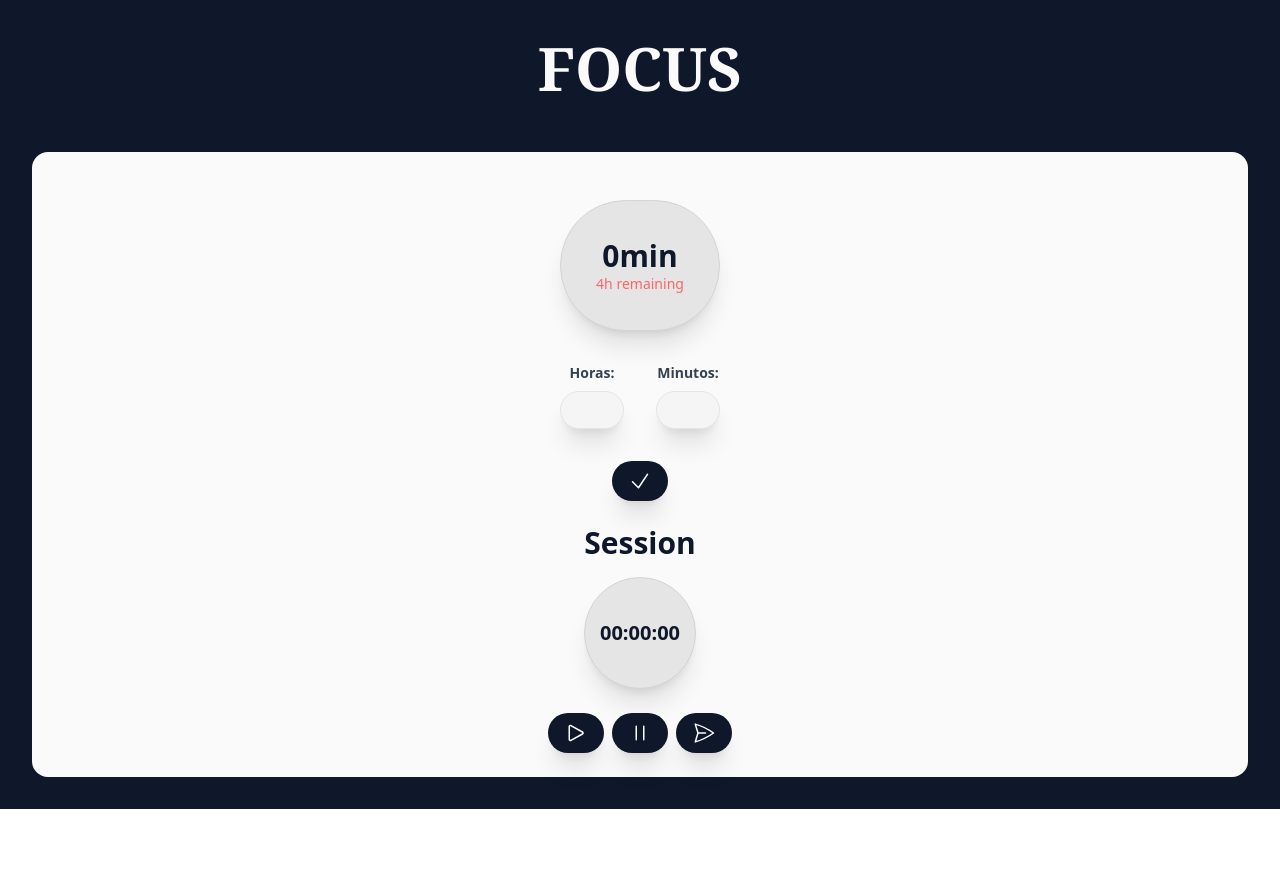
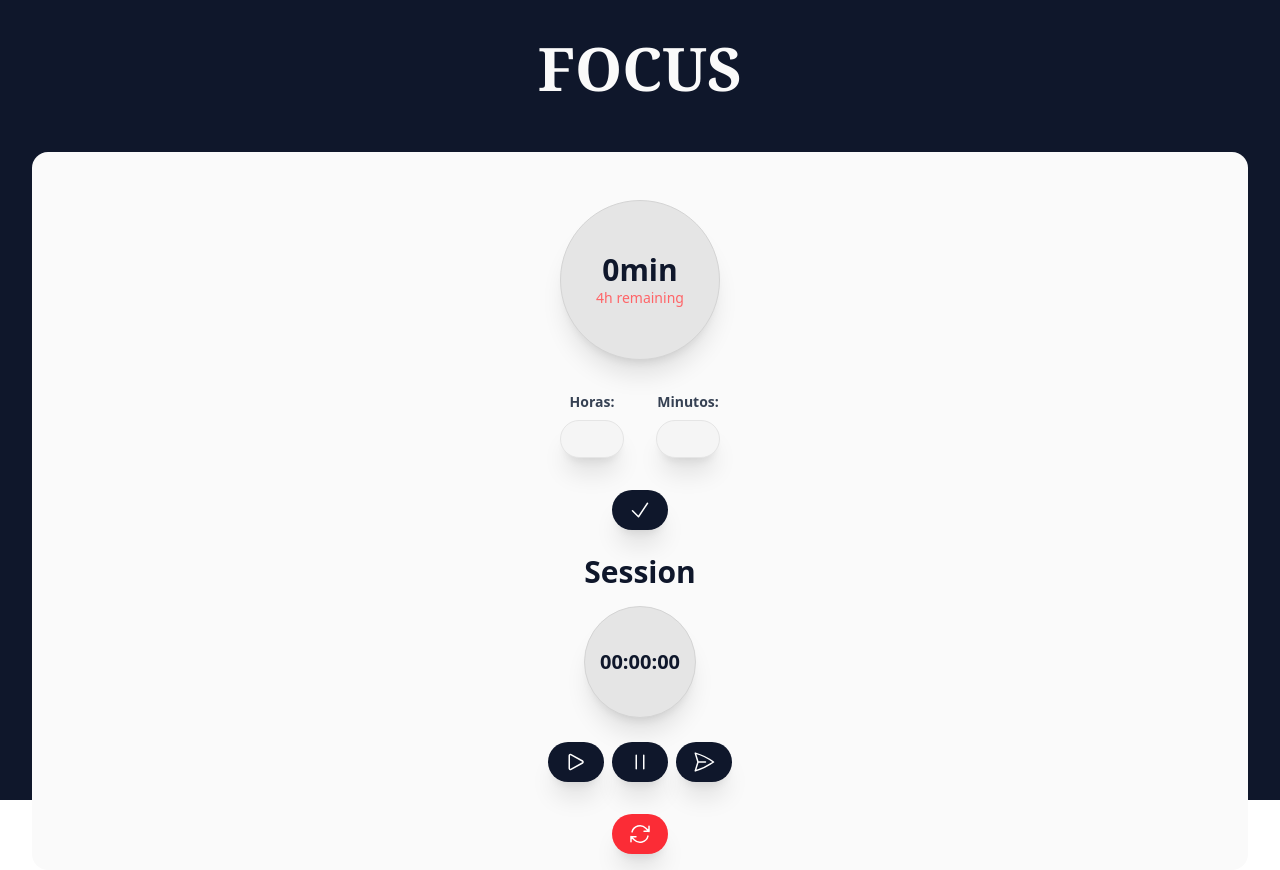
Before and after one commit to diego-marques-miranda/Focus, a React (Vite) app in the folder focus/: page / in a window 1280 px wide. Before the commit the page ends 809 px from the top, so only its background shows below. Built offline with nearby package versions, Linux system fonts and the light colour scheme.

Commit message:
Reset button addition

```diff
--- a/focus/src/App.jsx
+++ b/focus/src/App.jsx
@@ -5,8 +5,8 @@ function App() {
     const [minutesStudied, setMinutesStudied] = useState(JSON.parse(localStorage.getItem("minutesStudied")) || 0);
     const [dailyGoalHours, setDailyGoalHours] = useState(parseInt(localStorage.getItem("dailyGoalHours")) || 4);
     const [dailyGoalMinutes, setDailyGoalMinutes] = useState(parseInt(localStorage.getItem("dailyGoalMinutes")) || 0);
-    const [sessionHours, setSessionHours] = useState(''); // Inicializado como string vazia
-    const [sessionMinutes, setSessionMinutes] = useState(''); // Inicializado como string vazia
+    const [sessionHours, setSessionHours] = useState('');
+    const [sessionMinutes, setSessionMinutes] = useState('');
 
     // Estados para o cronômetro (seu código existente)
     const [isRunning, setIsRunning] = useState(false);
@@ -37,8 +37,8 @@ function App() {
 
         setHoursStudied(newHours);
         setMinutesStudied(newMinutes);
-        setSessionHours(''); // Limpar após registrar
-        setSessionMinutes(''); // Limpar após registrar
+        setSessionHours('');
+        setSessionMinutes('');
     };
 
     const totalStudiedMinutes = hoursStudied * 60 + minutesStudied;
@@ -119,6 +119,24 @@ function App() {
         setElapsedTime(0);
     };
 
+    const resetAll = () => {
+        if (window.confirm("Tem certeza que deseja resetar todo o progresso?")) {
+            setHoursStudied(0);
+            setMinutesStudied(0);
+            setDailyGoalHours(4);
+            setDailyGoalMinutes(0);
+            setSessionHours('');
+            setSessionMinutes('');
+            setIsRunning(false);
+            setElapsedTime(0);
+            clearInterval(intervalRef.current);
+            localStorage.removeItem("hoursStudied");
+            localStorage.removeItem("minutesStudied");
+            localStorage.removeItem("dailyGoalHours");
+            localStorage.removeItem("dailyGoalMinutes");
+        }
+    };
+
     useEffect(() => {
         return () => clearInterval(intervalRef.current); // Limpar o intervalo do cronômetro
     }, []);
@@ -150,15 +168,18 @@ function App() {
 
     }, [hoursStudied, minutesStudied, dailyGoalHours, dailyGoalMinutes]);
 
+    const timerStyle = isRunning
+        ? "text-xl font-semibold h-28 w-28 bg-neutral-200 border-4 border-slate-900 shadow-xl flex justify-center items-center rounded-full text-slate-900"
+        : "text-xl font-semibold h-28 w-28 bg-neutral-200 border border-neutral-300 shadow-xl flex justify-center items-center rounded-full text-slate-900";
+
     return (
         <div className="min-h-screen flex flex-col bg-neutral-50 items-center">
-            {/* Header (seu código existente) */}
             <header className="bg-slate-900 w-full h-[15vh] flex items-center justify-center text-neutral-50 pt-4">
                 <h1 className="text-6xl font-bold font-serif text-center">FOCUS</h1>
             </header>
 
-            <div className="w-full flex flex-col items-center bg-slate-900 p-8">
-                <div className="w-full flex flex-col items-center bg-neutral-50 pt-4 rounded-2xl h-[78.133vh]">
+            <div className="w-full h-[85vh] flex flex-col items-center bg-slate-900 p-8">
+                <div className="w-full flex flex-col items-center bg-neutral-50 pt-4 rounded-2xl h-[auto]"> {/* Alterado para auto para acomodar o botão */}
                     <div className="mt-8 h-40 w-40 rounded-full flex flex-col items-center justify-center shadow-xl border-1 border-neutral-300 bg-neutral-200">
                         <p className="text-3xl font-bold text-slate-900">{formatStudiedTime()}</p>
                         <p className="text-sm text-red-400">{formatRemainingTime()}</p>
@@ -201,8 +222,8 @@ function App() {
 
                     <div className="mt-6 flex flex-col items-center">
                         <h1 className="text-3xl font-bold text-slate-900 pb-4">Session</h1>
-                        <div className="text-xl font-semibold h-28 w-28 bg-neutral-200 border border-neutral-300 shadow-xl flex justify-center items-center rounded-full text-slate-900">{formatElapsedTime()}</div>
-                        <div className="flex my-6">
+                        <div className={timerStyle}>{formatElapsedTime()}</div>
+                        <div className="flex mt-6">
                             <button
                                 onClick={startTimer}
                                 disabled={isRunning}
@@ -231,6 +252,15 @@ function App() {
                             </button>
                         </div>
                     </div>
+                    <button
+                        onClick={resetAll}
+                        className="shadow-xl bg-red-500 text-white font-bold py-2 px-4 rounded-full mt-8 mb-4"
+                    >
+                        <svg xmlns="http://www.w3.org/2000/svg" fill="none" viewBox="0 0 24 24" strokeWidth={1.5} stroke="currentColor" className="size-6">
+                            <path strokeLinecap="round" strokeLinejoin="round" d="M16.023 9.348h4.992v-.001M2.985 19.644v-4.992m0 0h4.992m-4.993 0 3.181 3.183a8.25 8.25 0 0 0 13.803-3.7M4.031 9.865a8.25 8.25 0 0 1 13.803-3.7l3.181 3.182m0-4.991v4.99" />
+                        </svg>
+
+                    </button>
                 </div>
             </div>
         </div>
```
